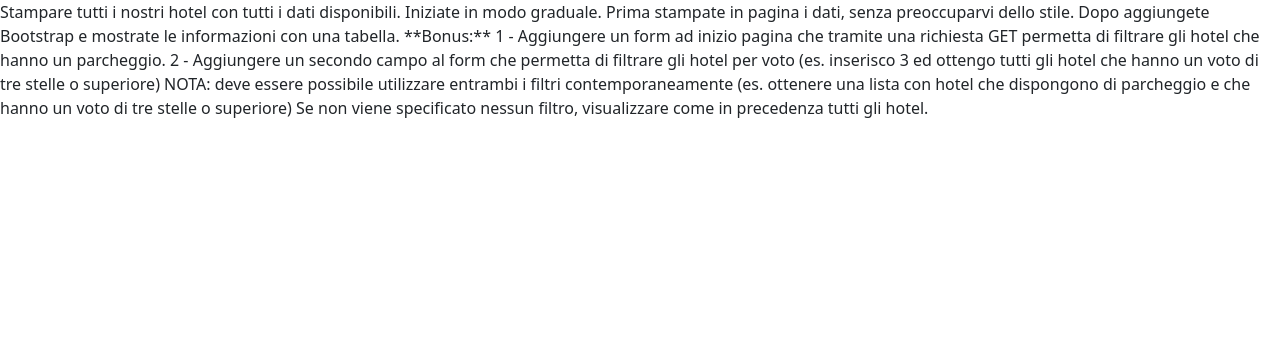
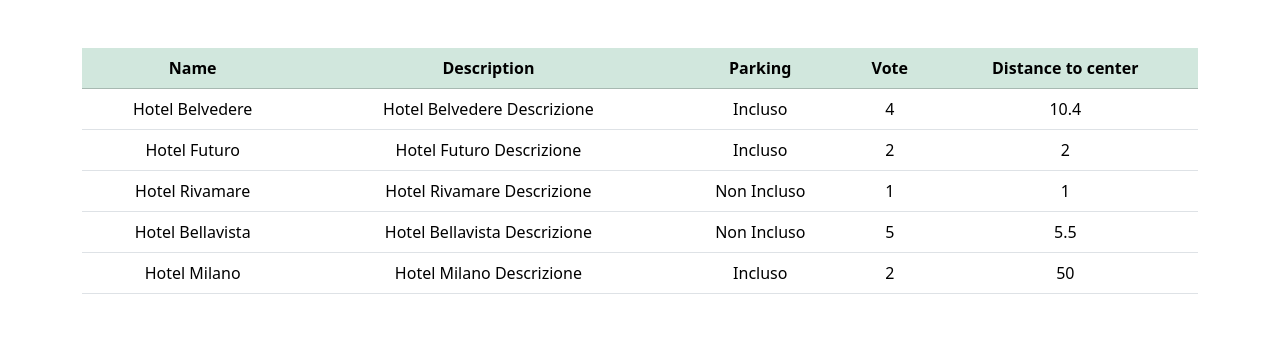
Before and after one commit to andreacagnina/php-hotel, a PHP site: page / in a window 1280 px wide. Shown: the top 341 px of the page. Run offline with PHP 8.4, Linux system fonts and the light colour scheme.

Commit message:
[feat] table created

```diff
--- a/index.php
+++ b/index.php
@@ -1,7 +1,6 @@
 <?php
 
 $hotels = [
-
     [
         'name' => 'Hotel Belvedere',
         'description' => 'Hotel Belvedere Descrizione',
@@ -53,7 +52,56 @@ $hotels = [
 </head>
 
 <body>
-    Stampare tutti i nostri hotel con tutti i dati disponibili.
+    <main>
+        <div class="container">
+            <div class="row">
+                <div class="col-12">
+                    <div class="content my-5 text-center">
+                        <table class="table table-hover">
+                            <thead>
+                                <tr class="table-success">
+                                    <?php foreach ($hotels[0] as $index => $x) { ?>
+                                        <th scope="col">
+                                            <?php echo ucfirst(str_replace('_', ' ', $index,)) ?>
+                                        <?php }  ?>
+                                        </th>
+                                </tr>
+                            </thead>
+                            <tbody>
+                                <tr>
+                                    <?php foreach ($hotels as $hotel) { ?>
+
+                                        <td>
+                                            <?php echo $hotel['name'] ?>
+                                        </td>
+                                        <td>
+                                            <?php echo $hotel['description'] ?>
+                                        </td>
+
+                                        <td>
+                                            <?php echo $hotel['parking'] ? 'Incluso' : 'Non Incluso' ?>
+                                        </td>
+
+                                        <td>
+                                            <?php echo $hotel['vote'] ?>
+                                        </td>
+
+                                        <td>
+                                            <?php echo $hotel['distance_to_center'] ?>
+                                        </td>
+
+
+
+                                </tr>
+                            <?php } ?>
+                            </tbody>
+                        </table>
+                    </div>
+                </div>
+            </div>
+        </div>
+    </main>
+    <!-- Stampare tutti i nostri hotel con tutti i dati disponibili.
     Iniziate in modo graduale.
     Prima stampate in pagina i dati, senza preoccuparvi dello stile.
     Dopo aggiungete Bootstrap e mostrate le informazioni con una tabella.
@@ -61,7 +109,7 @@ $hotels = [
     1 - Aggiungere un form ad inizio pagina che tramite una richiesta GET permetta di filtrare gli hotel che hanno un parcheggio.
     2 - Aggiungere un secondo campo al form che permetta di filtrare gli hotel per voto (es. inserisco 3 ed ottengo tutti gli hotel che hanno un voto di tre stelle o superiore)
     NOTA: deve essere possibile utilizzare entrambi i filtri contemporaneamente (es. ottenere una lista con hotel che dispongono di parcheggio e che hanno un voto di tre stelle o superiore)
-    Se non viene specificato nessun filtro, visualizzare come in precedenza tutti gli hotel.
+    Se non viene specificato nessun filtro, visualizzare come in precedenza tutti gli hotel. -->
 
 </body>
 
```
